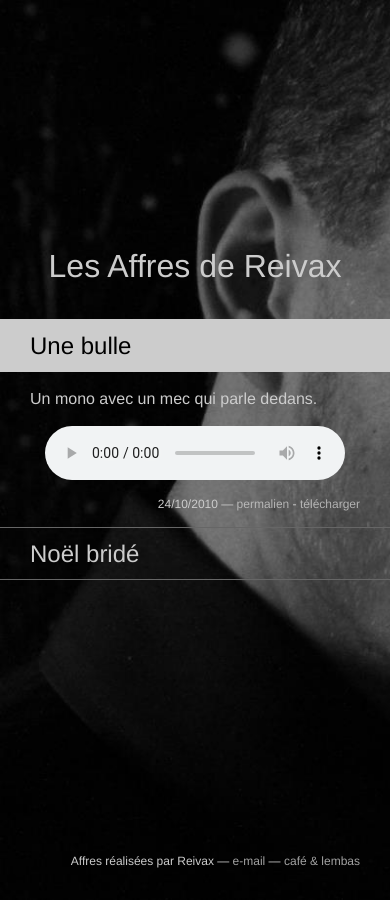
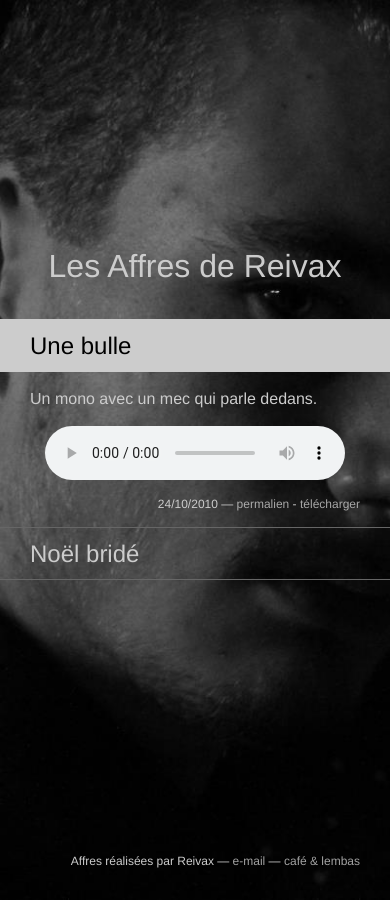
Before and after one commit to Dean151/Affres-de-Reivax, a Jekyll site: the page built from une-bulle.md, in a window 390 px wide. Built offline with Jekyll 4.4.1, drawn with Linux system fonts in a browser that asks for light colours.

Commit message:
Meilleure version mobile du site

```diff
--- a/_sass/_base.scss
+++ b/_sass/_base.scss
@@ -25,6 +25,10 @@ body {
     background-size: auto 100%;
     background-position: left top;
     background-attachment: fixed;
+
+    @include media-query($on-palm) {
+        background-position: center top;
+    }
 }
 
 h1, h2, h3, h4, h5, h6 {
--- a/_sass/_layout.scss
+++ b/_sass/_layout.scss
@@ -77,7 +77,7 @@ section {
 
         article {
             padding: $spacing-unit / 2 $spacing-unit;
-            max-height: 150px;
+            max-height: 200px;
         }
     }
 }
```
